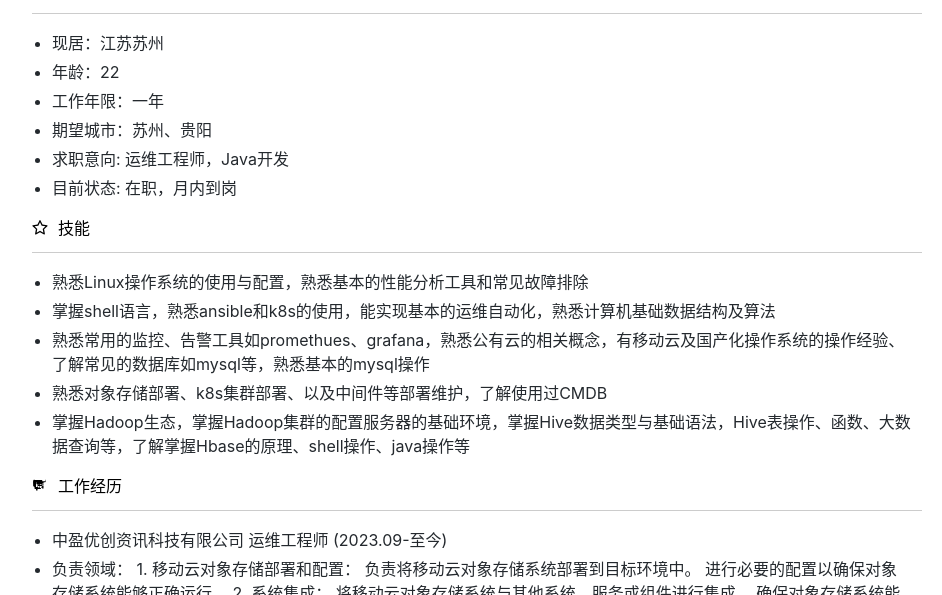
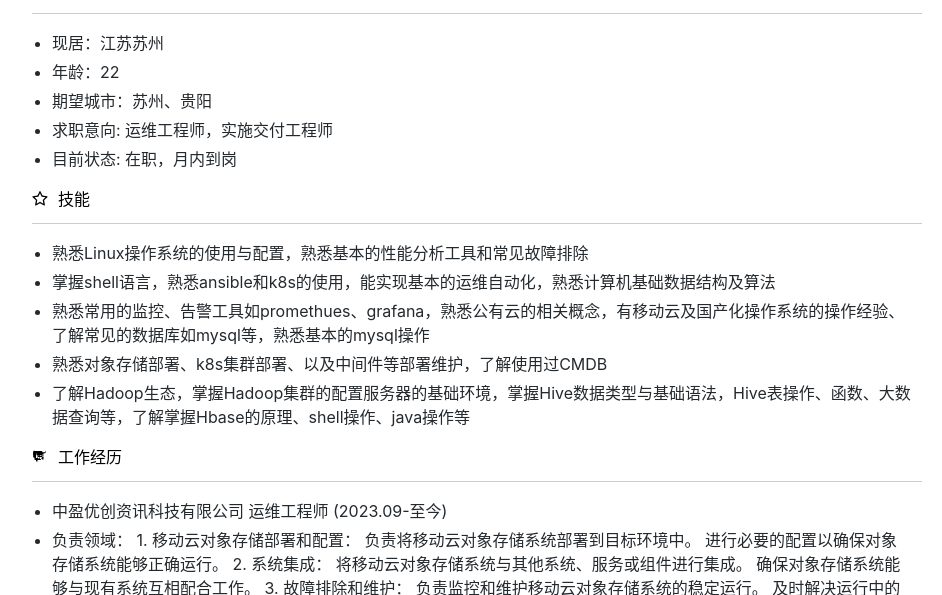
Before and after one commit to AYa0oo/Myresume.github.io, a plain HTML site: page index.html in a window 1280 px wide. Shown: the part 205-800 px from the top of the page, without its empty margins (158-1100 px from the left). Drawn offline with Linux system fonts and the light colour scheme.

Commit message:
Update index.html

```diff
--- a/index.html
+++ b/index.html
@@ -294,13 +294,11 @@
 </li>
 <li>年龄：22
 </li>
-<li>工作年限：一年
-</li>
 <li>
 期望城市：苏州、贵阳
 </li>
 <li>
-求职意向: 运维工程师，Java开发
+求职意向: 运维工程师，实施交付工程师
 </li>
 <li>
 目前状态: 在职，月内到岗
@@ -356,7 +354,7 @@
 <li>
 熟悉对象存储部署、k8s集群部署、以及中间件等部署维护，了解使用过CMDB
 </li>
-<li>掌握Hadoop生态，掌握Hadoop集群的配置服务器的基础环境，掌握Hive数据类型与基础语法，Hive表操作、函数、大数据查询等，了解掌握Hbase的原理、shell操作、java操作等
+<li>了解Hadoop生态，掌握Hadoop集群的配置服务器的基础环境，掌握Hive数据类型与基础语法，Hive表操作、函数、大数据查询等，了解掌握Hbase的原理、shell操作、java操作等
 </li>
 </ul>
 </div>
@@ -503,7 +501,7 @@
 <path d="M18.73 8.7L22 12v9H2v-9l3.27-3.3 1.42 1.4L12 11.58l5.3-5.28 1.42-1.42zM12 2L0 9l3 2.97V18h18v-6.03L24 9l-12-7zm-1 15h2v2h-2v-2zm0-4h2v3h-2v-3zm0-5h2v4h-2V8z"/>
 </svg>
 </style>
-<span class="css-1y6ic72">技能证书</span>
+<span class="css-1y6ic72">荣誉证书</span>
 </div>
 <hr/>
 <style data-emotion="css g9qnka">
```
